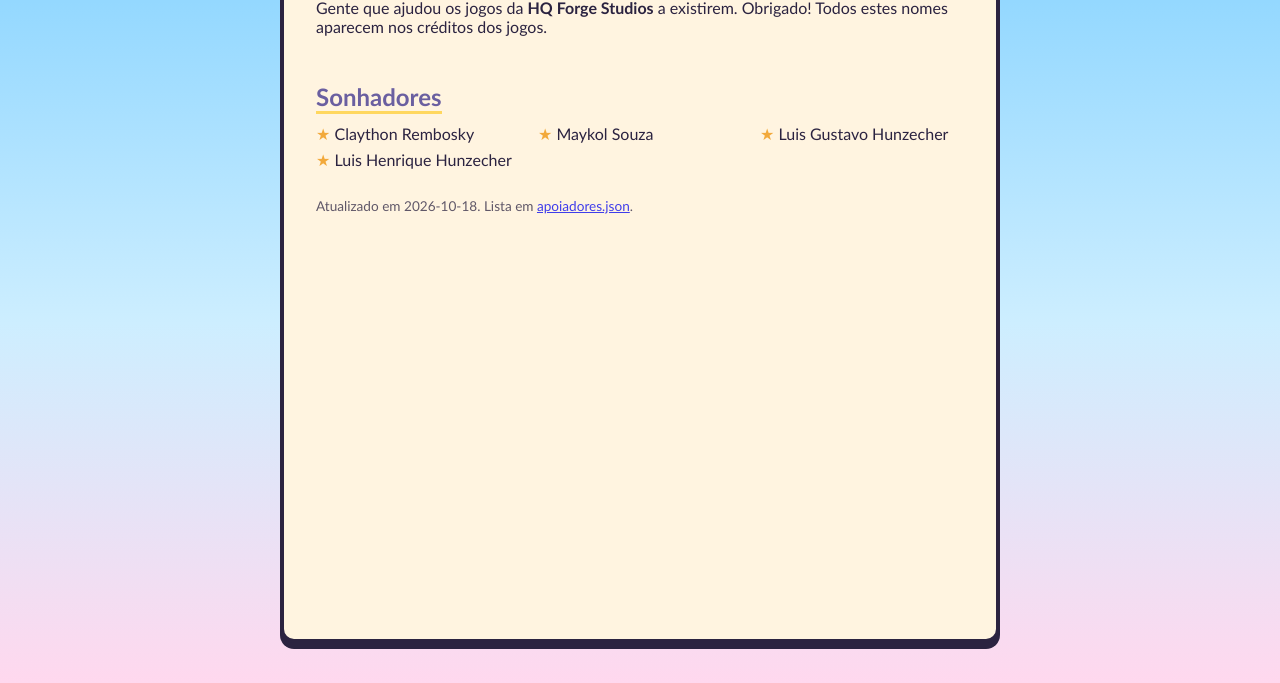
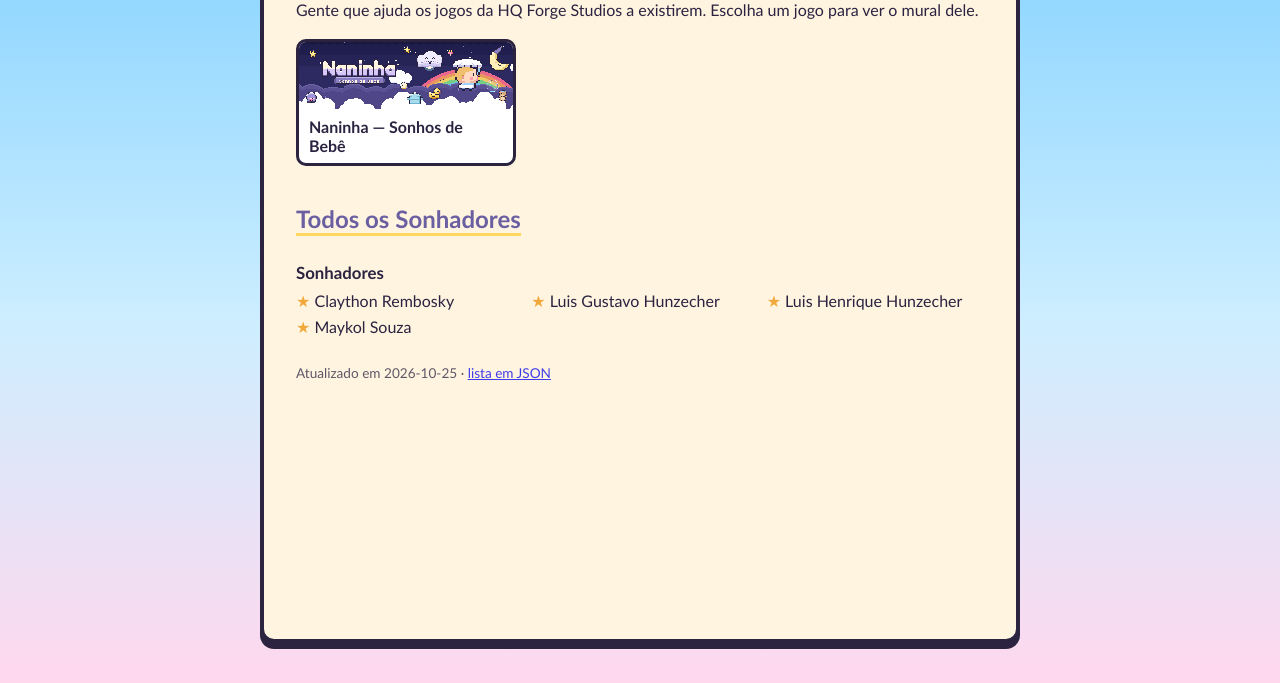
Before and after one commit to Metelger/apoiadores, a plain HTML site: page index.html in a window 1280 px wide. Shown: the part 117-800 px from the top of the page. Drawn offline with Linux system fonts and the light colour scheme.

Commit message:
Mural por jogo: página /naninha/ com fundo e cores do jogo, hub na raiz, jogos.json e campo 'jogos'
Co-Authored-By: Claude Opus 5.5 <noreply@anthropic.com>

```diff
--- a/apoiadores.json
+++ b/apoiadores.json
@@ -1,16 +1,52 @@
 {
 	"versao": 1,
-	"atualizado": "2026-10-18",
+	"atualizado": "2026-10-25",
 	"estudio": "HQ Forge Studios",
-	"sobre": "Lista única de apoiadores de todos os jogos da HQ Forge Studios. Cada jogo baixa este arquivo e mostra os nomes nos créditos. 'projetos' vazio (ou ausente) = aparece em todos os jogos.",
+	"sobre": "Apoiadores de todos os jogos da HQ Forge Studios. 'jogos' = jogos que a pessoa apoiou (define em qual mural ela aparece como apoiadora). 'projetos' = em quais créditos o nome aparece; vazio = em todos os jogos.",
 	"niveis": [
-		{"id": "guardiao", "nome": "Guardiões do Sono", "ordem": 1},
-		{"id": "sonhador", "nome": "Sonhadores", "ordem": 2}
+		{
+			"id": "guardiao",
+			"nome": "Guardiões do Sono",
+			"ordem": 1
+		},
+		{
+			"id": "sonhador",
+			"nome": "Sonhadores",
+			"ordem": 2
+		}
 	],
 	"apoiadores": [
-		{"nome": "Claython Rembosky", "nivel": "sonhador", "projetos": []},
-		{"nome": "Maykol Souza", "nivel": "sonhador", "projetos": []},
-		{"nome": "Luis Gustavo Hunzecher", "nivel": "sonhador", "projetos": []},
-		{"nome": "Luis Henrique Hunzecher", "nivel": "sonhador", "projetos": []}
+		{
+			"nome": "Claython Rembosky",
+			"nivel": "sonhador",
+			"jogos": [
+				"naninha"
+			],
+			"projetos": []
+		},
+		{
+			"nome": "Maykol Souza",
+			"nivel": "sonhador",
+			"jogos": [
+				"naninha"
+			],
+			"projetos": []
+		},
+		{
+			"nome": "Luis Gustavo Hunzecher",
+			"nivel": "sonhador",
+			"jogos": [
+				"naninha"
+			],
+			"projetos": []
+		},
+		{
+			"nome": "Luis Henrique Hunzecher",
+			"nivel": "sonhador",
+			"jogos": [
+				"naninha"
+			],
+			"projetos": []
+		}
 	]
 }
--- a/index.html
+++ b/index.html
@@ -4,45 +4,10 @@
 <meta charset="utf-8">
 <meta name="viewport" content="width=device-width, initial-scale=1">
 <title>Mural dos Sonhadores — HQ Forge Studios</title>
-<style>
-	:root { --tinta: #2b2340; --papel: #fff4e0; --ouro: #ffd75e; --lilas: #6a5fa0; }
-	* { box-sizing: border-box; }
-	body { margin: 0; min-height: 100vh; font-family: "Trebuchet MS", system-ui, sans-serif; color: var(--tinta);
-		background: linear-gradient(#7fd0ff, #cdeeff 55%, #ffd8ee); display: flex; justify-content: center; }
-	main { width: min(720px, 94vw); margin: 40px 0; background: var(--papel); border: 4px solid var(--tinta);
-		border-radius: 14px; box-shadow: 0 6px 0 var(--tinta); padding: 28px 32px; }
-	h1 { margin: 0 0 4px; color: var(--lilas); font-size: 2rem; }
-	.sub { margin: 0 0 24px; }
-	h2 { color: var(--lilas); border-bottom: 3px solid var(--ouro); display: inline-block; margin: 22px 0 10px; }
-	ul { list-style: none; padding: 0; margin: 0; display: grid; grid-template-columns: repeat(auto-fill, minmax(200px, 1fr)); gap: 6px 18px; }
-	li::before { content: "★ "; color: #f2a93b; }
-	.guardiao li { font-weight: bold; font-size: 1.1rem; }
-	footer { margin-top: 28px; font-size: .85rem; opacity: .75; }
-</style>
+<link rel="stylesheet" href="mural.css">
 </head>
 <body>
-<main>
-	<h1>Mural dos Sonhadores</h1>
-	<p class="sub">Gente que ajudou os jogos da <b id="estudio">HQ Forge Studios</b> a existirem. Obrigado! Todos estes nomes aparecem nos créditos dos jogos.</p>
-	<div id="lista">Carregando…</div>
-	<footer>Atualizado em <span id="data">—</span>. Lista em <a href="apoiadores.json">apoiadores.json</a>.</footer>
-</main>
-<script>
-fetch("apoiadores.json", {cache: "no-store"}).then(r => r.json()).then(d => {
-	document.getElementById("estudio").textContent = d.estudio || "HQ Forge Studios";
-	document.getElementById("data").textContent = d.atualizado || "—";
-	const lista = document.getElementById("lista");
-	lista.textContent = "";
-	const niveis = (d.niveis || []).slice().sort((a, b) => (a.ordem || 0) - (b.ordem || 0));
-	for (const n of niveis) {
-		const nomes = (d.apoiadores || []).filter(a => a.nivel === n.id).map(a => a.nome);
-		if (!nomes.length) continue;
-		const h = document.createElement("h2"); h.textContent = n.nome; lista.appendChild(h);
-		const ul = document.createElement("ul"); ul.className = n.id;
-		for (const nome of nomes) { const li = document.createElement("li"); li.textContent = nome; ul.appendChild(li); }
-		lista.appendChild(ul);
-	}
-}).catch(() => { document.getElementById("lista").textContent = "Não deu para carregar a lista agora."; });
-</script>
+<main id="mural"><p>Carregando…</p></main>
+<script src="mural.js"></script>
 </body>
 </html>
--- /dev/null
+++ b/jogos.json
@@ -0,0 +1,12 @@
+{
+	"naninha": {
+		"nome": "Naninha — Sonhos de Bebê",
+		"curto": "Naninha",
+		"frase": "Um bebê, cinco sonhos e os monstrinhos da casa.",
+		"loja": "https://hq-forge-studios.itch.io/naninha",
+		"fundo": "naninha/fundo.png",
+		"banner": "naninha/banner.png",
+		"icone": "naninha/icone.png",
+		"cores": {"ceu": "#2a2456", "tinta": "#2b2340", "papel": "#fff4e0", "destaque": "#6a5fa0", "ouro": "#ffd75e", "estrela": "#f2a93b"}
+	}
+}
--- /dev/null
+++ b/mural.css
@@ -0,0 +1,25 @@
+:root { --ceu: #cdeeff; --tinta: #2b2340; --papel: #fff4e0; --destaque: #6a5fa0; --ouro: #ffd75e; --estrela: #f2a93b; }
+* { box-sizing: border-box; }
+body { margin: 0; min-height: 100vh; font-family: "Trebuchet MS", system-ui, sans-serif; color: var(--tinta);
+	background: var(--ceu) linear-gradient(#7fd0ff, #cdeeff 55%, #ffd8ee) center top / cover fixed no-repeat;
+	display: flex; justify-content: center; padding: 0 16px; }
+main { width: min(760px, 100%); margin: 40px 0; background: var(--papel); border: 4px solid var(--tinta);
+	border-radius: 14px; box-shadow: 0 6px 0 var(--tinta); padding: 28px 32px; }
+.banner { display: block; width: 100%; border-radius: 8px; border: 3px solid var(--tinta); margin-bottom: 18px; image-rendering: pixelated; }
+h1 { margin: 0 0 4px; color: var(--destaque); font-size: 2rem; }
+.sub { margin: 0 0 18px; line-height: 1.45; }
+h2 { color: var(--destaque); border-bottom: 3px solid var(--ouro); display: inline-block; margin: 22px 0 10px; }
+h3 { margin: 16px 0 8px; font-size: 1.05rem; }
+ul.nomes { list-style: none; padding: 0; margin: 0; display: grid; grid-template-columns: repeat(auto-fill, minmax(190px, 1fr)); gap: 6px 18px; }
+ul.nomes li::before { content: "★ "; color: var(--estrela); }
+ul.nomes.guardiao li { font-weight: bold; font-size: 1.1rem; }
+.vazio { opacity: .75; font-style: italic; }
+.botao { display: inline-block; margin-top: 6px; padding: 10px 18px; background: var(--ouro); color: var(--tinta); font-weight: bold;
+	text-decoration: none; border: 3px solid var(--tinta); border-radius: 10px; box-shadow: 0 3px 0 var(--tinta); }
+.botao:hover { transform: translateY(1px); box-shadow: 0 2px 0 var(--tinta); }
+.jogos { list-style: none; padding: 0; display: grid; grid-template-columns: repeat(auto-fill, minmax(220px, 1fr)); gap: 14px; }
+.jogos a { display: block; color: inherit; text-decoration: none; border: 3px solid var(--tinta); border-radius: 10px; overflow: hidden; background: #fff; }
+.jogos img { display: block; width: 100%; image-rendering: pixelated; }
+.jogos span { display: block; padding: 8px 10px; font-weight: bold; }
+footer { margin-top: 28px; font-size: .85rem; opacity: .75; }
+@media (max-width: 520px) { main { padding: 20px 18px; margin: 20px 0; } h1 { font-size: 1.6rem; } }
--- /dev/null
+++ b/mural.js
@@ -0,0 +1,86 @@
+// Mural dos Sonhadores — o mesmo script serve o hub (raiz) e a página de cada jogo (<body data-jogo="id">).
+// Dados: apoiadores.json (quem apoiou e em quais créditos aparece) + jogos.json (nome, loja, fundo e cores de cada jogo).
+(() => {
+	const jogo = document.body.dataset.jogo || "";
+	const base = jogo ? "../" : "";
+	const el = (tag, attrs = {}, texto) => {
+		const e = document.createElement(tag);
+		for (const [k, v] of Object.entries(attrs)) e.setAttribute(k, v);
+		if (texto !== undefined) e.textContent = texto;
+		return e;
+	};
+	const ordenarNiveis = d => (d.niveis || []).slice().sort((a, b) => (a.ordem || 0) - (b.ordem || 0));
+	const apoiou = (a, id) => (a.jogos || []).includes(id);
+	const nosCreditos = (a, id) => !(a.projetos || []).length || a.projetos.includes(id);
+
+	function listaPorNivel(destino, d, pessoas) {
+		let algum = false;
+		for (const n of ordenarNiveis(d)) {
+			const nomes = pessoas.filter(a => a.nivel === n.id).map(a => a.nome).sort((x, y) => x.localeCompare(y, "pt-BR"));
+			if (!nomes.length) continue;
+			algum = true;
+			destino.appendChild(el("h3", {}, n.nome));
+			const ul = el("ul", {class: "nomes " + n.id});
+			for (const nome of nomes) ul.appendChild(el("li", {}, nome));
+			destino.appendChild(ul);
+		}
+		return algum;
+	}
+
+	function paginaJogo(main, d, j) {
+		const c = j.cores || {};
+		for (const [k, v] of Object.entries(c)) document.documentElement.style.setProperty("--" + k, v);
+		if (j.fundo) document.body.style.backgroundImage = `url("${base}${j.fundo}")`;
+		if (j.banner) main.appendChild(el("img", {class: "banner", src: base + j.banner, alt: j.nome}));
+		main.appendChild(el("h1", {}, "Mural dos Sonhadores"));
+		const sub = el("p", {class: "sub"});
+		sub.append("Gente que ajudou o ", el("b", {}, j.curto || j.nome), " a existir. Obrigado! 🌙 Todos estes nomes aparecem nos créditos do jogo.");
+		main.appendChild(sub);
+
+		const apoiadores = (d.apoiadores || []).filter(a => apoiou(a, jogo));
+		main.appendChild(el("h2", {}, "Apoiaram o " + (j.curto || j.nome)));
+		if (!listaPorNivel(main, d, apoiadores))
+			main.appendChild(el("p", {class: "vazio"}, "Ainda ninguém por aqui. Seu nome pode ser o primeiro!"));
+
+		const outros = (d.apoiadores || []).filter(a => !apoiou(a, jogo) && nosCreditos(a, jogo));
+		if (outros.length) {
+			main.appendChild(el("h2", {}, "Sonhadores de outros jogos do estúdio"));
+			main.appendChild(el("p", {class: "sub"}, "Quem apoia um jogo da HQ Forge Studios aparece nos créditos de todos os próximos."));
+			listaPorNivel(main, d, outros);
+		}
+		if (j.loja) {
+			main.appendChild(el("h2", {}, "Quer entrar no mural?"));
+			main.appendChild(el("p", {class: "sub"}, "Pague qualquer valor acima do mínimo e seu nome entra aqui e nos créditos."));
+			main.appendChild(el("a", {class: "botao", href: j.loja}, "Apoiar o " + (j.curto || j.nome)));
+		}
+	}
+
+	function hub(main, d, jogos) {
+		main.appendChild(el("h1", {}, "Mural dos Sonhadores"));
+		main.appendChild(el("p", {class: "sub"}, `Gente que ajuda os jogos da ${d.estudio || "HQ Forge Studios"} a existirem. Escolha um jogo para ver o mural dele.`));
+		const ul = el("ul", {class: "jogos"});
+		for (const [id, j] of Object.entries(jogos)) {
+			const a = el("a", {href: id + "/"});
+			if (j.banner) a.appendChild(el("img", {src: j.banner, alt: ""}));
+			a.appendChild(el("span", {}, j.nome));
+			const li = el("li"); li.appendChild(a); ul.appendChild(li);
+		}
+		main.appendChild(ul);
+		main.appendChild(el("h2", {}, "Todos os Sonhadores"));
+		listaPorNivel(main, d, d.apoiadores || []);
+	}
+
+	Promise.all([
+		fetch(base + "apoiadores.json", {cache: "no-store"}).then(r => r.json()),
+		fetch(base + "jogos.json", {cache: "no-store"}).then(r => r.json()),
+	]).then(([d, jogos]) => {
+		const main = document.getElementById("mural");
+		main.textContent = "";
+		if (jogo && jogos[jogo]) paginaJogo(main, d, jogos[jogo]);
+		else hub(main, d, jogos);
+		const f = el("footer");
+		f.append(`Atualizado em ${d.atualizado || "—"} · `, el("a", {href: base + "apoiadores.json"}, "lista em JSON"));
+		if (jogo) f.append(" · ", el("a", {href: base}, "todos os jogos do estúdio"));
+		main.appendChild(f);
+	}).catch(() => { document.getElementById("mural").textContent = "Não deu para carregar a lista agora."; });
+})();
```
Also changed, not shown: naninha/index.html (added, +17 -0 lines), naninha/banner.png (added), naninha/fundo.png (added), naninha/icone.png (added), 2 other files.
